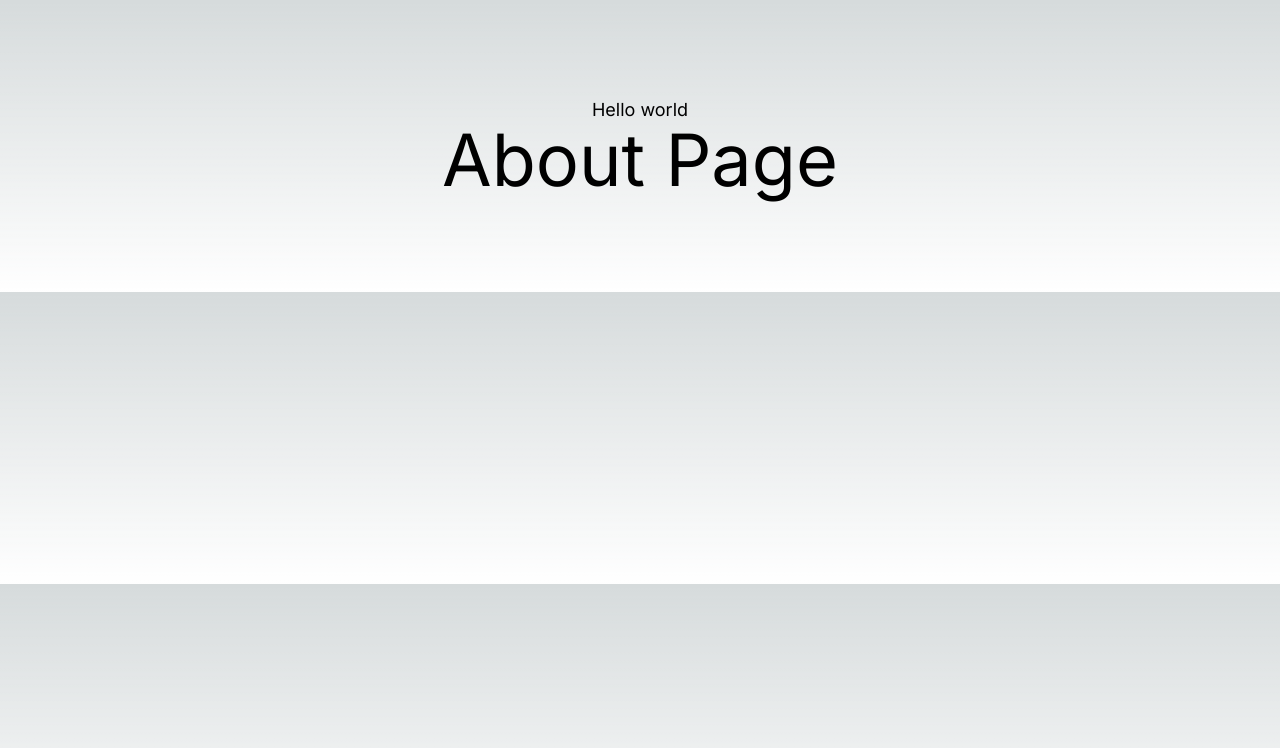
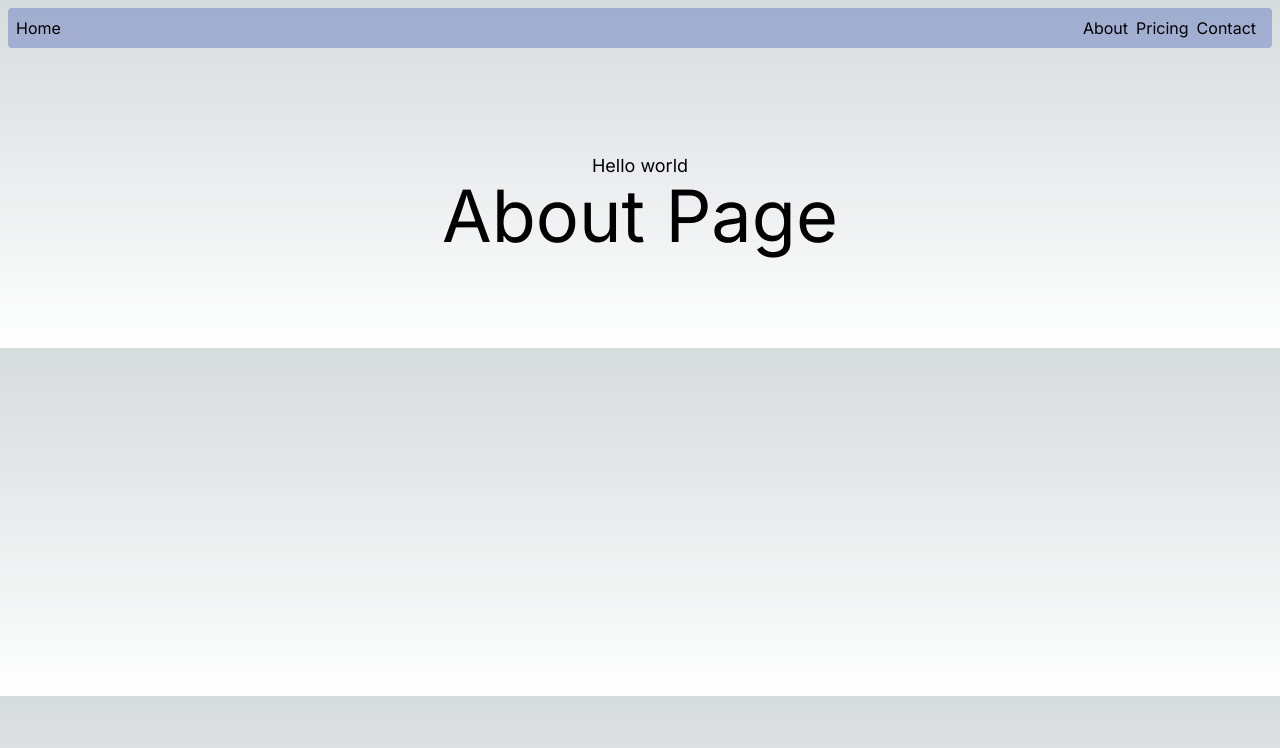
Before and after one commit to ososuna/next-learning, a Next.js app: page /about in a window 1280 px wide. Shown: the top 748 px of the page. Built offline with nearby package versions, Linux system fonts and the light colour scheme.

Commit message:
navbar component

```diff
--- a/app/(public)/layout.tsx
+++ b/app/(public)/layout.tsx
@@ -1,8 +1,13 @@
-export default function AboutLayout ({ children }: { children: React.ReactNode }) {
+import { Navbar } from '@/components';
+
+export default function PublicLayout ({ children }: { children: React.ReactNode }) {
   return (
-    <main className="flex flex-col items-center p-24">
-      <span className="text-lg">Hello world</span>
-      { children }
-    </main>
+    <>
+      <Navbar />
+      <main className="flex flex-col items-center p-24">
+        <span className="text-lg">Hello world</span>
+        { children }
+      </main>
+    </>
   )
 }
--- /dev/null
+++ b/components/index.ts
@@ -0,0 +1 @@
+export * from './navbar/Navbar';
--- /dev/null
+++ b/components/navbar/Navbar.tsx
@@ -0,0 +1,13 @@
+import React from 'react';
+
+export const Navbar = () => {
+  return (
+    <nav className="flex bg-blue-800 bg-opacity-30 p-2 m-2 rounded">
+      <span>Home</span>
+      <div className="flex flex-1"></div>
+        <a className="mr-2" href="/about">About</a>
+        <a className="mr-2" href="/pricing">Pricing</a>
+        <a className="mr-2" href="/contact">Contact</a>
+    </nav>
+  )
+};
```
